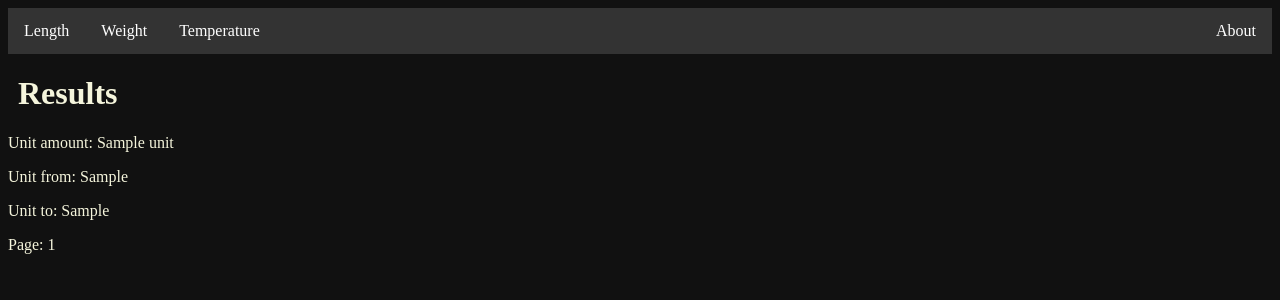
After one commit to Grotle4/Unit-Converter, a Flask app: template templates/convert_page.html in a window 1280 px wide. The commit adds this page. Shown: the top 300 px of the page. Run offline with Flask 3, Linux system fonts and the light colour scheme; the template is opened without the code that fills it: most values are stand-ins (such as "Sample title", 1, 10 or a date in 2020).

Commit message:
Adds conversion functionality
Adds a basic conversion page based on the unit type selected on the previous page.
Retrieves user input from the form on the previous page and passes it to the conversion page.

Also renames main.py to api.py.

```diff
--- /dev/null
+++ b/api.py
@@ -0,0 +1,19 @@
+from flask import Flask, render_template, request
+
+app = Flask(__name__)
+
+@app.route("/")
+def index():
+    return render_template("length_page.html")
+
+@app.route("/convert", methods=["POST", "GET"]) #TODO: Change to POST in HTML and get values from input name attributes, also work on converter script
+def check_convert():
+    unit = request.form.get("unit")
+    unit_from = request.form.get("unit_from")
+    unit_to = request.form.get("unit_to")
+    page_type = request.form.get("page")
+    return render_template("convert_page.html", unit = unit, unit_from = unit_from, unit_to = unit_to, page = page_type)
+
+
+if __name__ == "__main__":
+    app.run(debug=True)
--- /dev/null
+++ b/converter.py
@@ -0,0 +1 @@
+#script for running all the converts for measurements depending on webpage
--- /dev/null
+++ b/templates/convert_page.html
@@ -0,0 +1,22 @@
+<!DOCTYPE html>
+<html lang="en">
+<head>
+    <meta charset="UTF-8">
+    <meta name="viewport" content="width=device-width, initial-scale=1.0">
+    <title>Convert Results</title>
+    <link rel="stylesheet" href="/static/css/styles.css">
+</head>
+<body>
+    <ul>
+        <li><a href="length_page.html" class="active">Length</a></li>
+        <li><a href="weight_page.html">Weight</a></li>
+        <li><a href="temperature_page.html">Temperature</a></li>
+        <li style="float:right"><a href="#about">About</a></li>
+    </ul>
+    <h1>Results</h1>
+    <p>Unit amount: {{unit}}</p>
+    <p>Unit from: {{unit_from}}</p>
+    <p>Unit to: {{unit_to}}</p>
+    <p>Page: {{page}}</p>
+</body>
+</html>
```
Also changed, not shown: main.py (deleted, +0 -15 lines), templates/length_page.html (+6 -5 lines).
